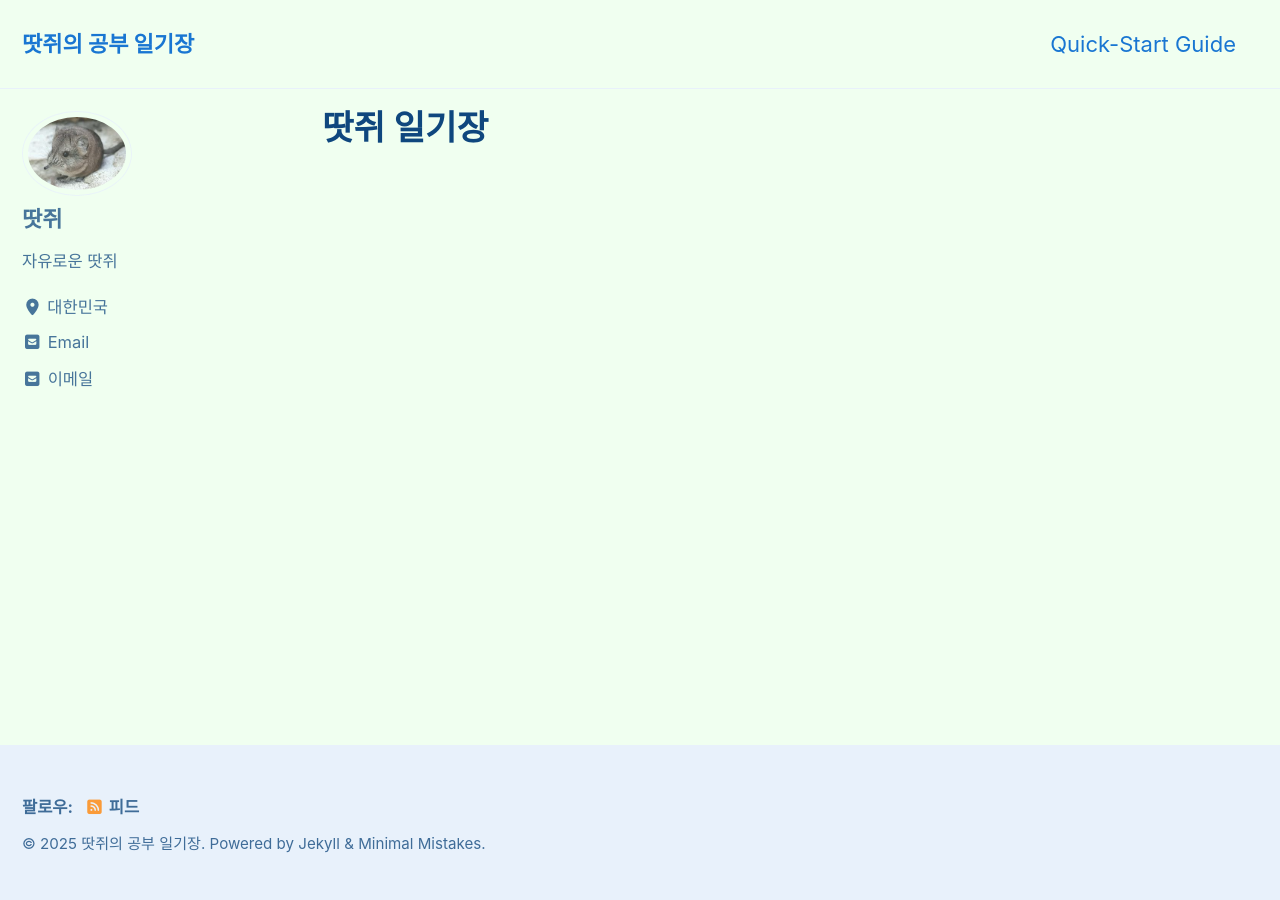
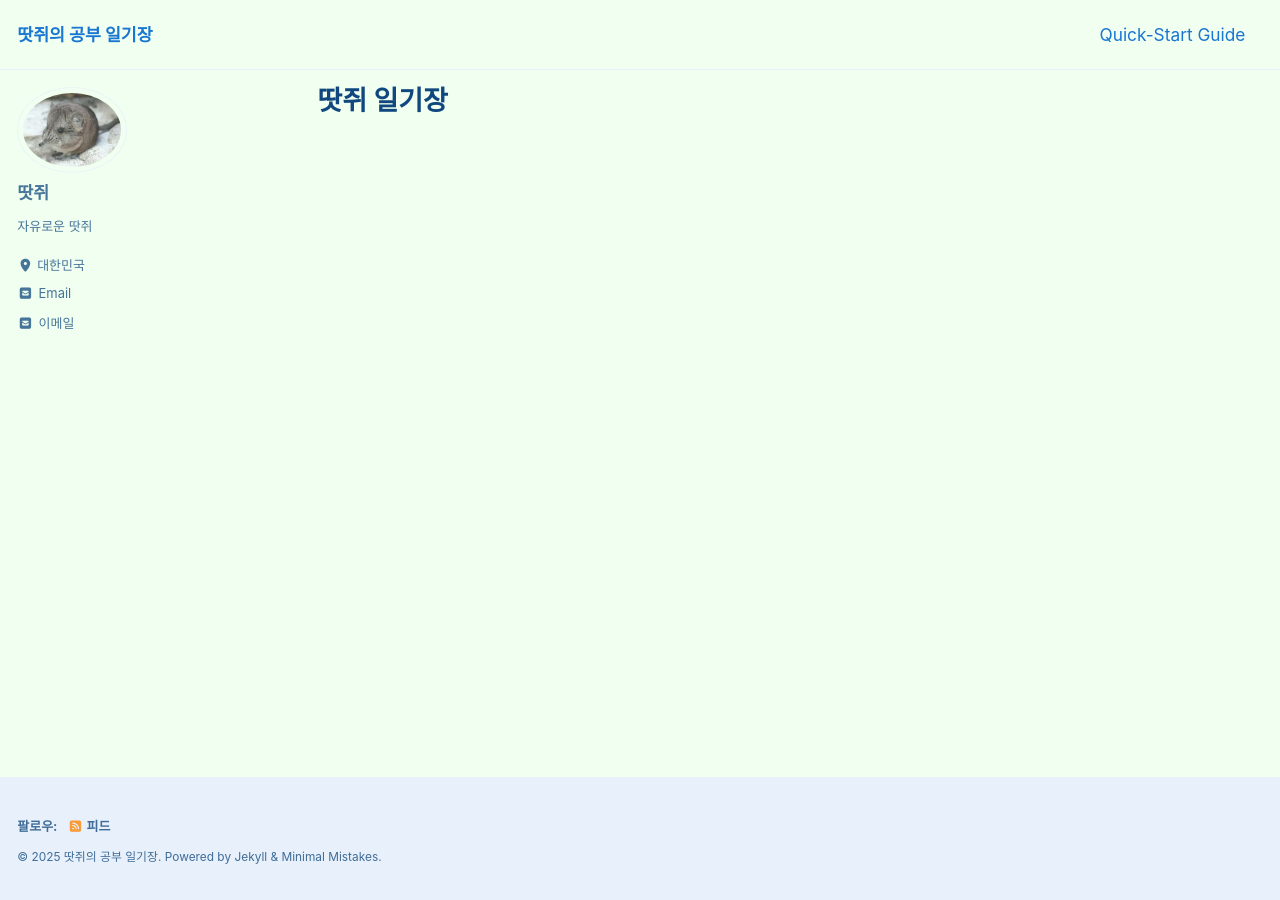
Before and after one commit to jaeseo0214/jaeseo0214.github.io, a Jekyll site: the page built from _pages/home.md, in a window 1280 px wide. Built offline with Jekyll 4.4.1, drawn with Linux system fonts in a browser that asks for light colours; cached includes are drawn as plain includes.

Commit message:
Update _reset.scss

```diff
--- a/_sass/minimal-mistakes/_reset.scss
+++ b/_sass/minimal-mistakes/_reset.scss
@@ -11,15 +11,15 @@ html {
   font-size: $doc-font-size;
 
   @include breakpoint($medium) {
-    font-size: $doc-font-size-medium;
+    font-size: 17.3px;
   }
 
   @include breakpoint($large) {
-    font-size: $doc-font-size-large;
+    font-size: 17.3px;
   }
 
   @include breakpoint($x-large) {
-    font-size: $doc-font-size-x-large;
+    font-size: 17.3px;
   }
 
   -webkit-text-size-adjust: 100%;
```
